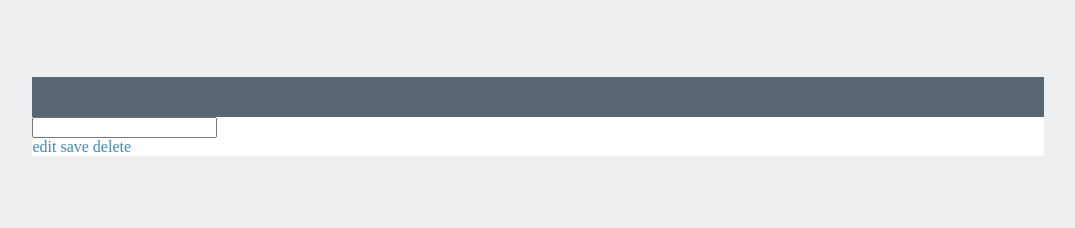
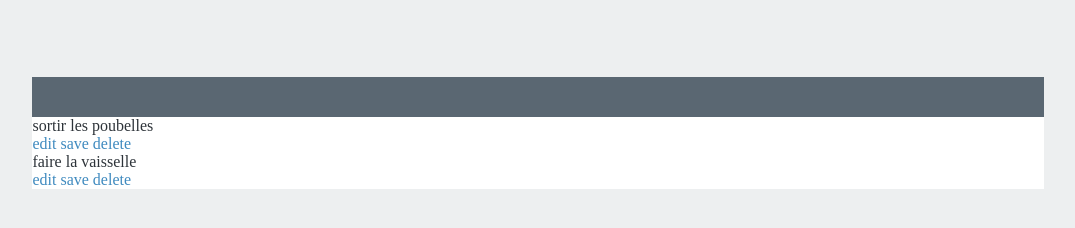
Before and after one commit to ZeFifi/angular-basics, a plain HTML site: page index.html in a window 1280 px wide. Shown: the part 48-276 px from the top of the page, without its empty margins (102-1177 px from the left). Drawn offline with nearby package versions, Linux system fonts and the light colour scheme.

Commit message:
Added some ng-show, hide, blur and repeat directives to the project

```diff
--- a/index.html
+++ b/index.html
@@ -11,16 +11,17 @@
     <!-- <hello-world></hello-world> Custom directive made in scripts/helloworld.js -->
 
 	<h1>My TODOs</h1>
+	<div class="list" ng-controller="mainCtrl">
+		<div ng-repeat="todo in todos">
+			<input type="checkbox" name="" value="">
+			<label class="editing-label" ng-hide="editing">{{todo.name}}</label>
+			<input ng-model="todo.name" ng-blur="editing = false" ng-show="editing" class="editing-label" type="text"/>
 
-	<div class="list" ng-controller="mainCtrl">
-		<input type="checkbox" name="" value="">
-		<label class="editing-label">{{todo.name}}</label>
-		<input ng-model="todo.name" class="editing-label" type="text"/>
-
-		<div class="actions" ng-controller="coolCtrl">
-			<a href="">edit</a>
-			<a href="" ng-click="helloworld()">save</a>
-			<a href="" class="delete" ng-click="coolMsg()">delete</a>
+			<div class="actions">
+				<a href="" ng-click="editing = !editing">edit</a>
+				<a href="" ng-click="helloworld()">save</a>
+				<a href="" class="delete" ng-click="coolMsg()">delete</a>
+			</div>
 		</div>
 	</div>
 
--- a/scripts/app.js
+++ b/scripts/app.js
@@ -2,11 +2,9 @@ angular.module("todoListApp", [])
 .controller("mainCtrl", function($scope) {
     $scope.helloworld = function() {
         console.log("Hello world from the controller");
-    }
-})
-
-.controller("coolCtrl", function($scope) {
-    $scope.coolMsg = function() {
-        console.log("OK Cool");
-    }
+    };
+    $scope.todos = [
+        {"name" : "sortir les poubelles"},
+        {"name" : "faire la vaisselle"}
+    ];
 });
```
